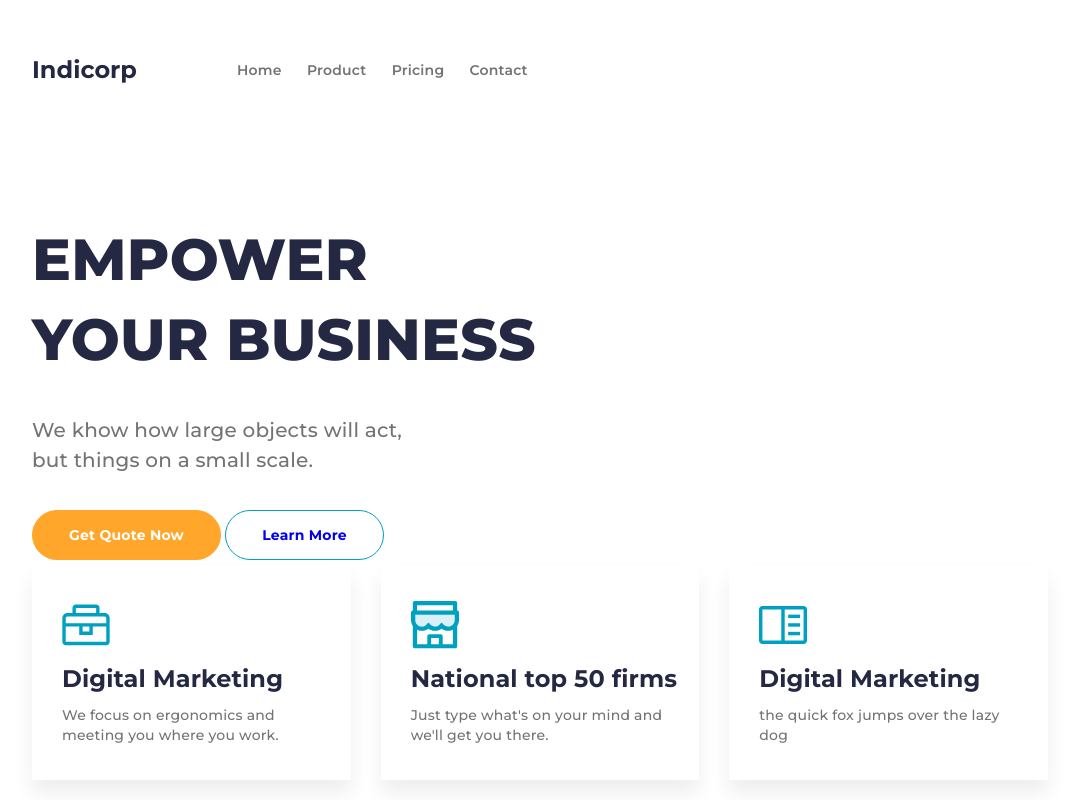
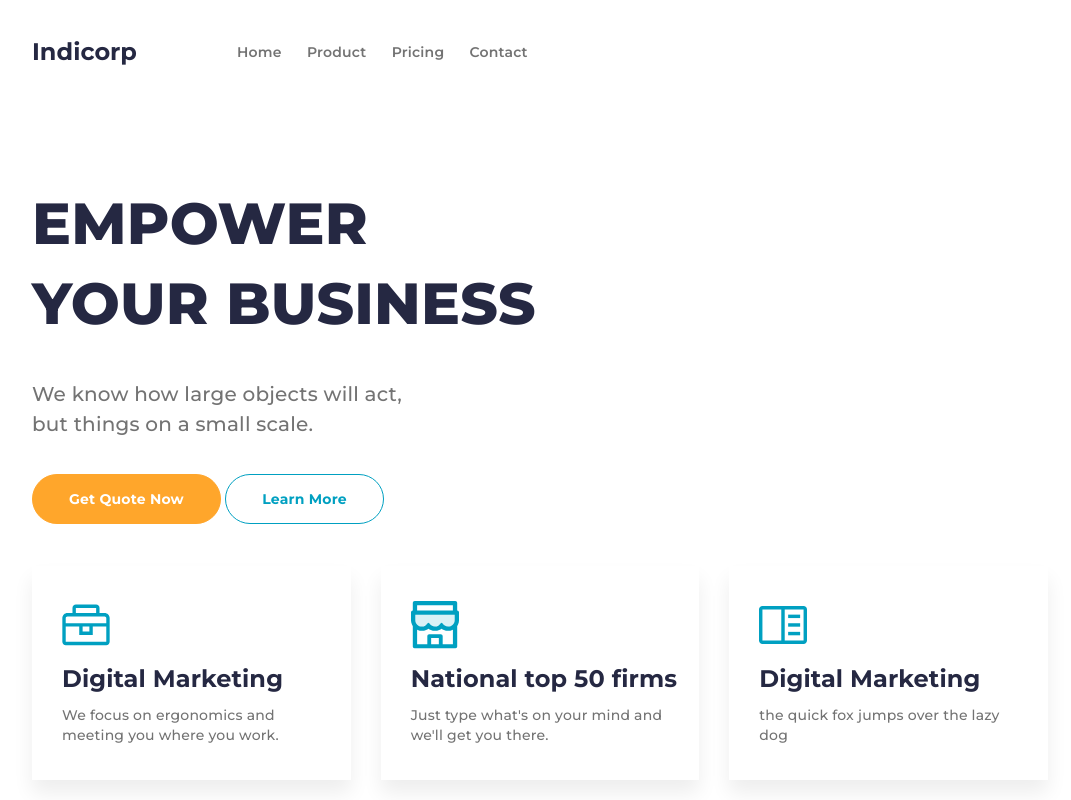
Before and after one commit to AlexanderSobiborets/WebProject, a website built with webpack: page docs/index.html in a window 1280 px wide. Shown: the whole page, without its empty margins (100-1171 px from the left). Built offline with nearby package versions, Linux system fonts and the light colour scheme.

Commit message:
fix hero section

```diff
--- a/docs/index.html
+++ b/docs/index.html
@@ -4,7 +4,7 @@
     <meta charset="UTF-8">
     <meta http-equiv="X-UA-Compatible" content="IE=edge">
     <meta name="viewport" content="width=device-width, initial-scale=1.0">
-    <title>Indicorp</title>
+    <title>Indicorp Webpack Template</title>
 <link rel="icon" href="favicon.ico"><script defer src="js/app.js"></script><link href="css/app.css" rel="stylesheet"></head>
 <body>
     <header class="header-main">
@@ -22,10 +22,11 @@
             </div>
             <div class="header-hero">
                 <h1 class="header-hero__title">Empower your business</h1>
-            <p class="header-hero__descr">We khow how large objects will act, but things on a small scale.</p>
+                <p class="header-hero__descr">We know how large objects will act, but things on a small scale.</p>
                 <a href="#" class="button button--rounded button--primary">Get Quote Now</a>
                 <a href="#" class="button button--rounded button--secondary">Learn More</a>
             </div>
+
             <div class="header-bottom">
                 <div class="header-bottom__items">
                   <div class="header-bottom__item">
--- a/src/scss/base/_global.scss
+++ b/src/scss/base/_global.scss
@@ -20,6 +20,7 @@ body {
 
 .button {
     display: inline-block;
+
     padding: 10px 36px;
 
     font-weight: 700;
@@ -27,8 +28,11 @@ body {
     line-height: 28px;
     text-align: center;
     letter-spacing: 0.2px;
+
     border: 1px solid;
-    transition: all .5s ease;
+
+    transition: color .5s ease, background-color .5s ease;
+    // transition: all .5s ease;
 
     &--rounded {
         border-radius: 37px;
@@ -38,6 +42,7 @@ body {
         background-color: $primary-color;
         border-color: $primary-color;
         color: $white;
+
         &:hover {
             color: $primary-color;
             background-color: transparent;
@@ -47,6 +52,8 @@ body {
     &--secondary {
         background-color: transparent;
         border-color: $secondary-color-1;
+        color: $secondary-color-1;
+
         &:hover {
             color: $white;
             background-color: $secondary-color-1;
@@ -56,6 +63,7 @@ body {
 
 .icon-svg {
     fill: $secondary-color-1;
+
     &:hover {
         fill: $white;
     }
--- a/src/scss/sections/_header.scss
+++ b/src/scss/sections/_header.scss
@@ -6,16 +6,20 @@
 }
 
 .header-bar {
-    height: 140px;
-    display:flex;
+    height: 104px;
+    display: flex;
     align-items: center;
 
-    &__logo {
+    &__logo { // .header-bar__logo
         font-weight: 700;
         font-size: 24px;
         line-height: 32px;
+
         color: $text-color;
+
         transition: opacity .5s ease;
+
+        // .header-bar__logo:hover
         &:hover {
             opacity: .6;
         }
@@ -27,22 +31,28 @@
 
     &__menu-item {
         display: inline-block;
-       /* &:not(:last-child) {
-            margin-right: 0;*/
+
+        /*&:not(:last-child) {
+            margin-right: 21px;
+        }*/
+
         & + & {
             margin-left: 21px;
         }
     }
-        &__menu-link{
+
+    &__menu-link {
         color: $second-text-color;
+
         font-weight: 600;
         font-size: 14px;
         line-height: 24px;
+        letter-spacing: 0.2px;
+
         transition: color .5s ease;
-            letter-spacing: 0.2px;
+
         &:hover {
             color: $text-color;
-
         }
     }
 }
```
Also changed, not shown: src/index.html (+3 -2 lines), docs/css/app.css, 2 other files. Lines whose indentation alone changed are shown as unchanged.
